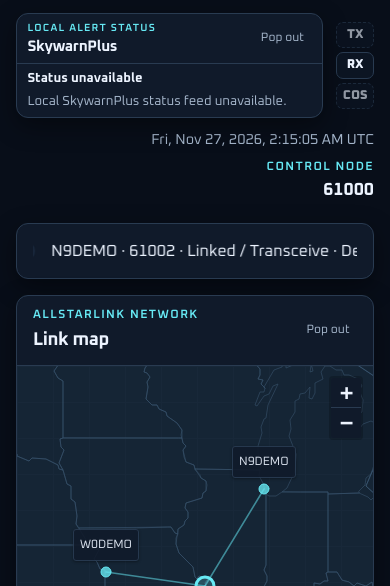
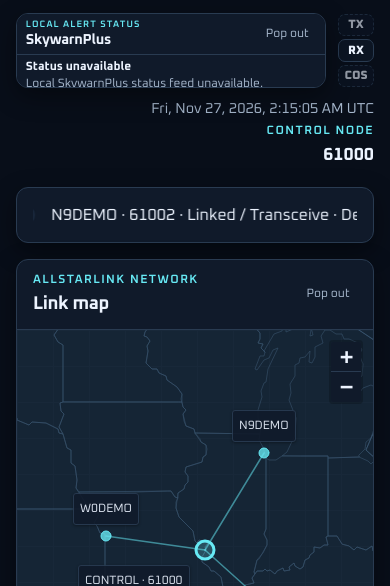
Before and after one commit to KD5FMU/Crusader-Comm-Link-Dashboard, a plain HTML site: page dist/index.html in a window 390 px wide. Shown: the part 258-844 px from the top of the page. Drawn offline with Linux system fonts and the light colour scheme; no server answers.

Commit message:
Align station status across a compact header row

```diff
--- a/dist/console.css
+++ b/dist/console.css
@@ -216,22 +216,29 @@ body.landing-visible{min-height:100vh;background-image:linear-gradient(#07101b70
 .brand .insignia{width:56px;height:56px;flex:none;overflow:hidden}
 .insignia img[hidden]{display:none}
 
-.intro{align-items:center}
-.station-heading{flex:1 1 18rem;min-width:0;overflow-wrap:anywhere}
-.station-header-details{display:flex;align-items:center;flex-wrap:wrap;gap:.85rem;max-width:100%;margin-inline-start:auto}
-#stationAlerts{width:min(19rem,100%);min-width:0}
+.intro{display:grid;grid-template-columns:minmax(0,1fr) auto;align-items:center}
+.station-heading{min-width:0;overflow-wrap:anywhere}
+.station-header-details{display:grid;grid-template-columns:clamp(10rem,21vw,19rem) auto auto;align-items:center;gap:.75rem;min-width:0}
+.station-header-details:has(#stationAlerts .panel[hidden]){grid-template-columns:auto auto}
+#stationAlerts{min-width:0}
 #stationAlerts:not(:has(.panel:not([hidden]))){display:none}
-#stationAlerts .panel{min-height:0;margin:0}
-#stationAlerts .panel-head{padding:.45rem .65rem}
-#stationAlerts .panel-head h2{font-size:.95rem}
-#stationAlerts .panel-head .eyebrow{font-size:.65rem;margin-bottom:.15rem}
-#stationAlerts .alert-body{padding:.45rem .65rem;font-size:.82rem}
-#stationAlerts .alert-body pre{max-height:6rem;overflow:auto;margin-bottom:0}
-.station-header-details .radio-indicators{flex-direction:column;gap:.25rem;margin:0}
-.station-header-details .radio-indicators span{min-width:2.35rem;min-height:1.65rem;font-size:.8rem}
+#stationAlerts .panel{max-height:4.65rem;overflow:auto;margin:0}
+#stationAlerts .panel-head{padding:.3rem .55rem}
+#stationAlerts .panel-head h2{font-size:.9rem}
+#stationAlerts .panel-head .eyebrow{font-size:.58rem;margin-bottom:.08rem}
+#stationAlerts .alert-body{padding:.28rem .55rem;font-size:.75rem}
+#stationAlerts .alert-body p{margin:.12rem 0 0}
+#stationAlerts .alert-body pre{margin:.25rem 0 0}
+.station-header-details .radio-indicators{flex-direction:column;gap:.18rem;margin:0}
+.station-header-details .radio-indicators span{min-width:2.25rem;min-height:1.4rem;font-size:.75rem}
+.station-header-details .station-status{gap:.4rem}
 .station-header-details .station-id{text-align:end}
-@media(max-width:560px){
-  .station-header-details{margin-inline-start:0;width:100%}
-  #stationAlerts{flex:1 1 12rem}
-  .station-header-details .station-status{flex-basis:100%}
+@media(max-width:760px){
+  .intro{grid-template-columns:minmax(0,1fr)}
+  .station-header-details{grid-template-columns:minmax(0,1fr) auto auto}
 }
+@media(max-width:520px){
+  .station-header-details{grid-template-columns:minmax(0,1fr) auto}
+  .station-header-details:has(#stationAlerts .panel[hidden]){grid-template-columns:auto minmax(0,1fr)}
+  .station-header-details .station-status{grid-column:1/-1}
+}
--- a/dist/index.html
+++ b/dist/index.html
@@ -6,7 +6,7 @@
 <meta name="description" content="An interactive AllStarLink 3 station console prototype.">
 <title>Crusader Comm/Link</title>
 <link rel="stylesheet" href="leaflet.css">
-<link rel="stylesheet" href="console.css?v=station-alerts">
+<link rel="stylesheet" href="console.css?v=compact-station-header">
 <script>if (new URLSearchParams(location.search).get("live") === "1") document.documentElement.classList.add("session-pending");</script>
 <script defer src="leaflet.js"></script>
 <script defer src="console.js?v=station-alerts"></script>
```
Also changed, not shown: 1 other file.
